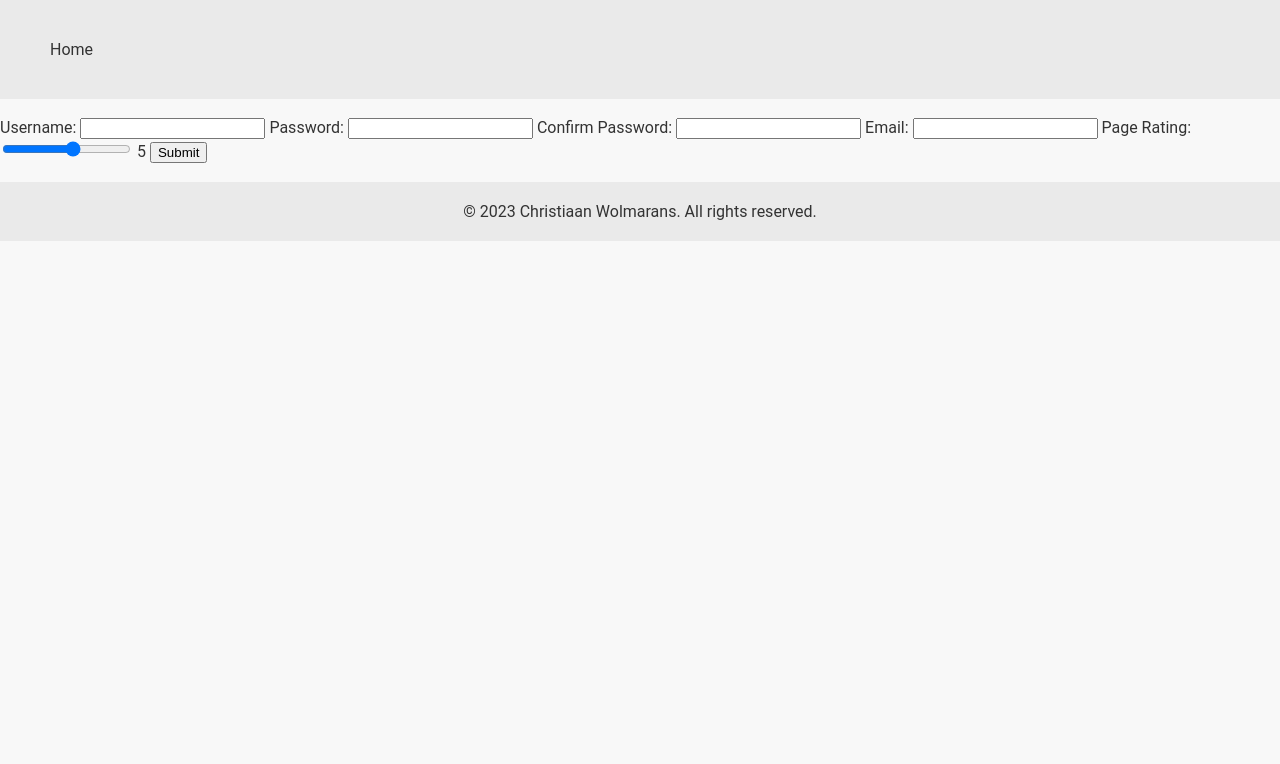
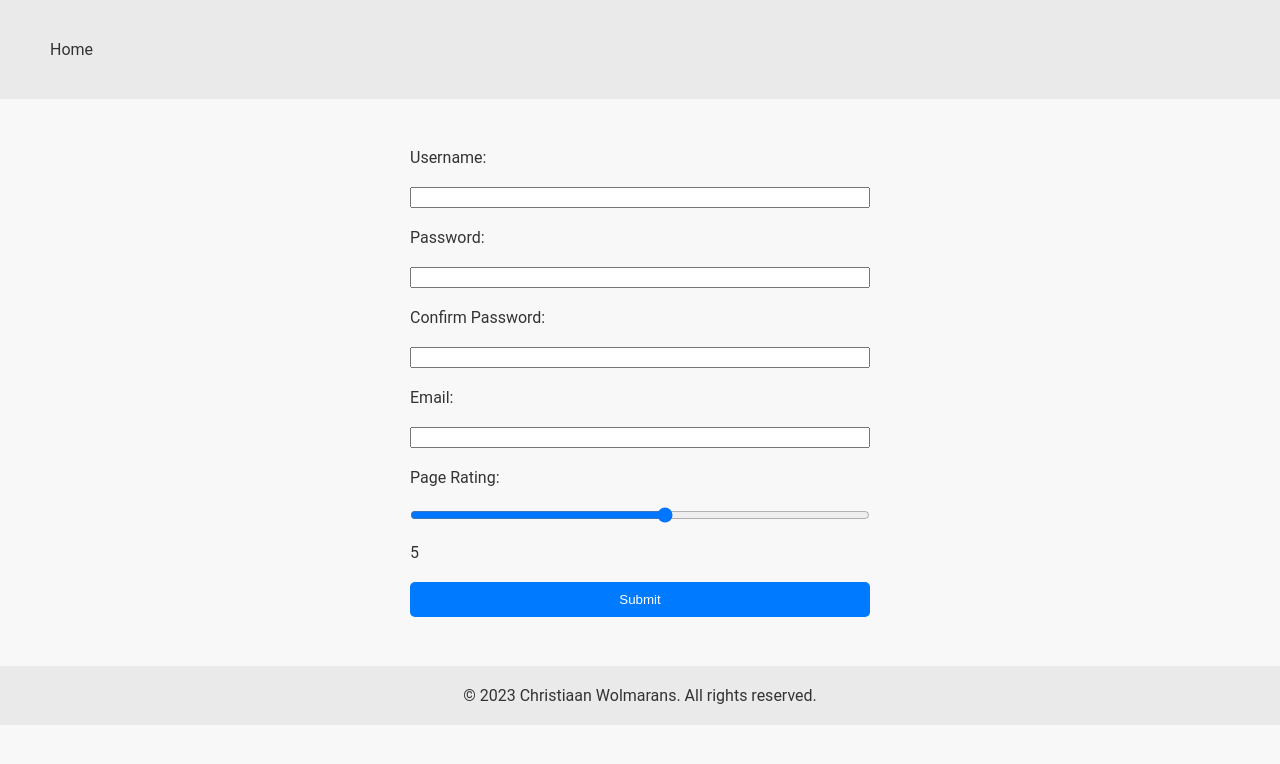
Before and after one commit to NoNameDave/WDD230, a plain HTML site: page form.html in a window 1280 px wide. Drawn offline with Linux system fonts and the light colour scheme.

Commit message:
made changes to form

```diff
--- a/styles/form.css
+++ b/styles/form.css
@@ -3,3 +3,45 @@
     --font-size: ...;
     --background-color: #...;
   }
+  /* This styles the form element itself */
+form {
+  display: flex;
+  flex-direction: column;
+  align-items: center;
+  justify-content: center;
+  margin: auto; /* Centers the form on the page */
+  padding: 20px; /* Adds some space inside the form */
+  max-width: 500px; /* Adjust as needed */
+}
+
+/* Styles for each input and label */
+form label, form input, form output {
+  margin: 10px; /* Adds space around each item */
+  width: 100%; /* Makes each item take the full width of the form */
+  box-sizing: border-box; /* Ensures padding doesn't affect width */
+}
+
+/* Optional: Styles for the submit button */
+form input[type="submit"] {
+  cursor: pointer; /* Changes cursor to indicate it's clickable */
+  padding: 10px 20px; /* Adjust as needed for button size */
+  background-color: #007bff; /* Example background color */
+  color: white; /* Text color */
+  border: none;
+  border-radius: 5px; /* Rounded corners */
+}
+
+/* Styles for specific input types if needed */
+form input[type="text"],
+form input[type="password"],
+form input[type="email"],
+form input[type="range"] {
+  /* Additional specific styles for input types */
+}
+
+/* Responsive adjustments */
+@media (max-width: 768px) {
+  form {
+      width: 90%; /* Adjust form width on smaller screens */
+  }
+}
```
